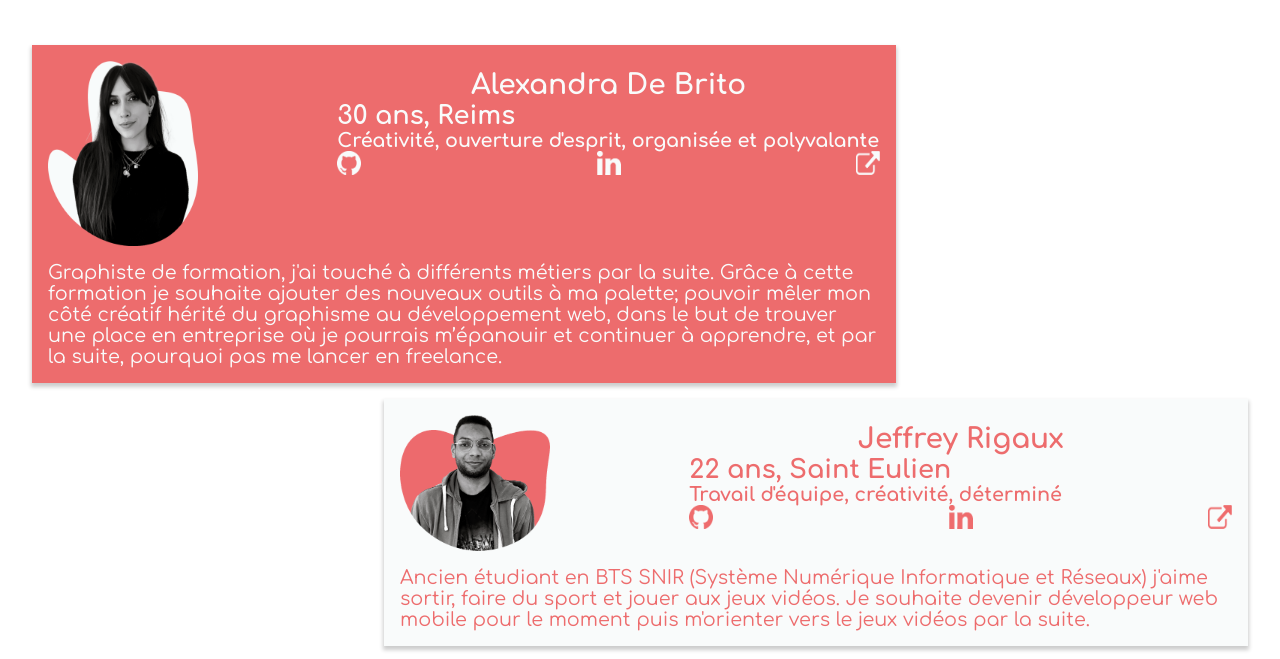
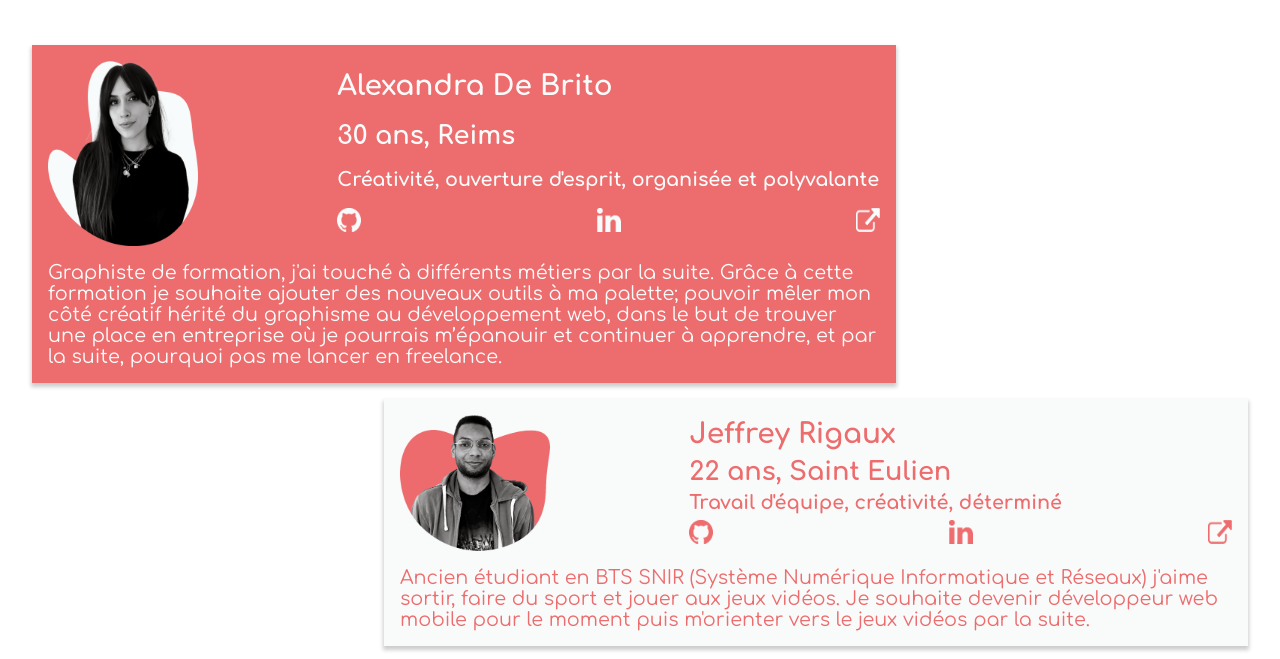
Before and after one commit to Valentin-Morette/trombinoscope, a website with bundled scripts: page index.html in a window 1280 px wide. Shown: the part 968-1627 px from the top of the page. Built offline with nearby package versions, Linux system fonts and the light colour scheme; files whose address does not match are found by name.

Commit message:
Update Presentaton : grid update and create flexbox in biographie

```diff
--- a/style.css
+++ b/style.css
@@ -105,7 +105,7 @@ h1 {
   font-size: 1.5rem;
 }
 
-h2 {
+nav h2 {
   font-size: 0.7rem;
   text-align: center;
   margin-top: 0.5rem;
@@ -224,6 +224,9 @@ a {
   grid-row-start: 1;
   grid-row-end: 2;
   margin-left: 0.75rem;
+  display: flex;
+  flex-direction: column;
+  justify-content: space-around;
 }
 .biographie > h2 {
   font-size: 1.1rem;
```
